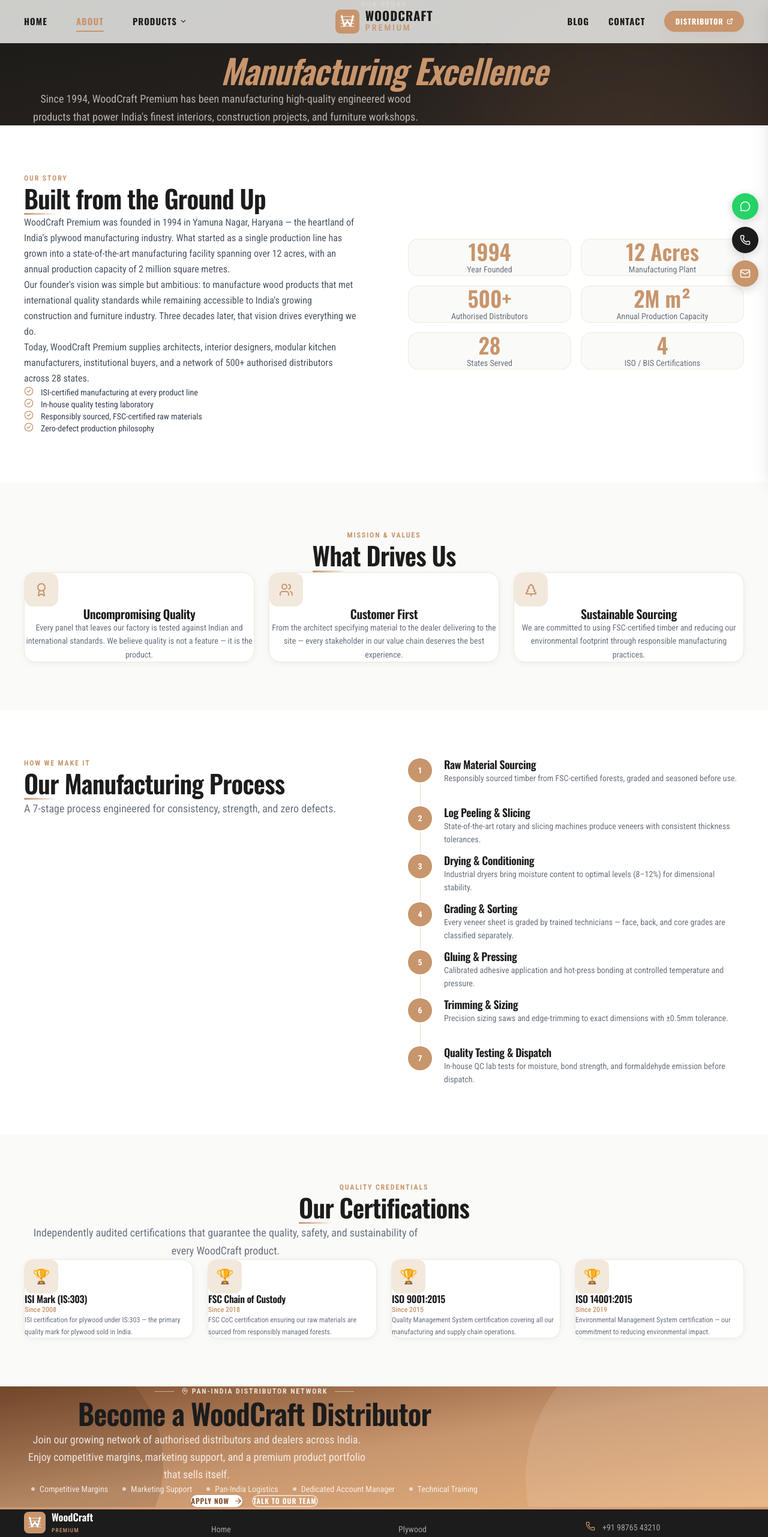
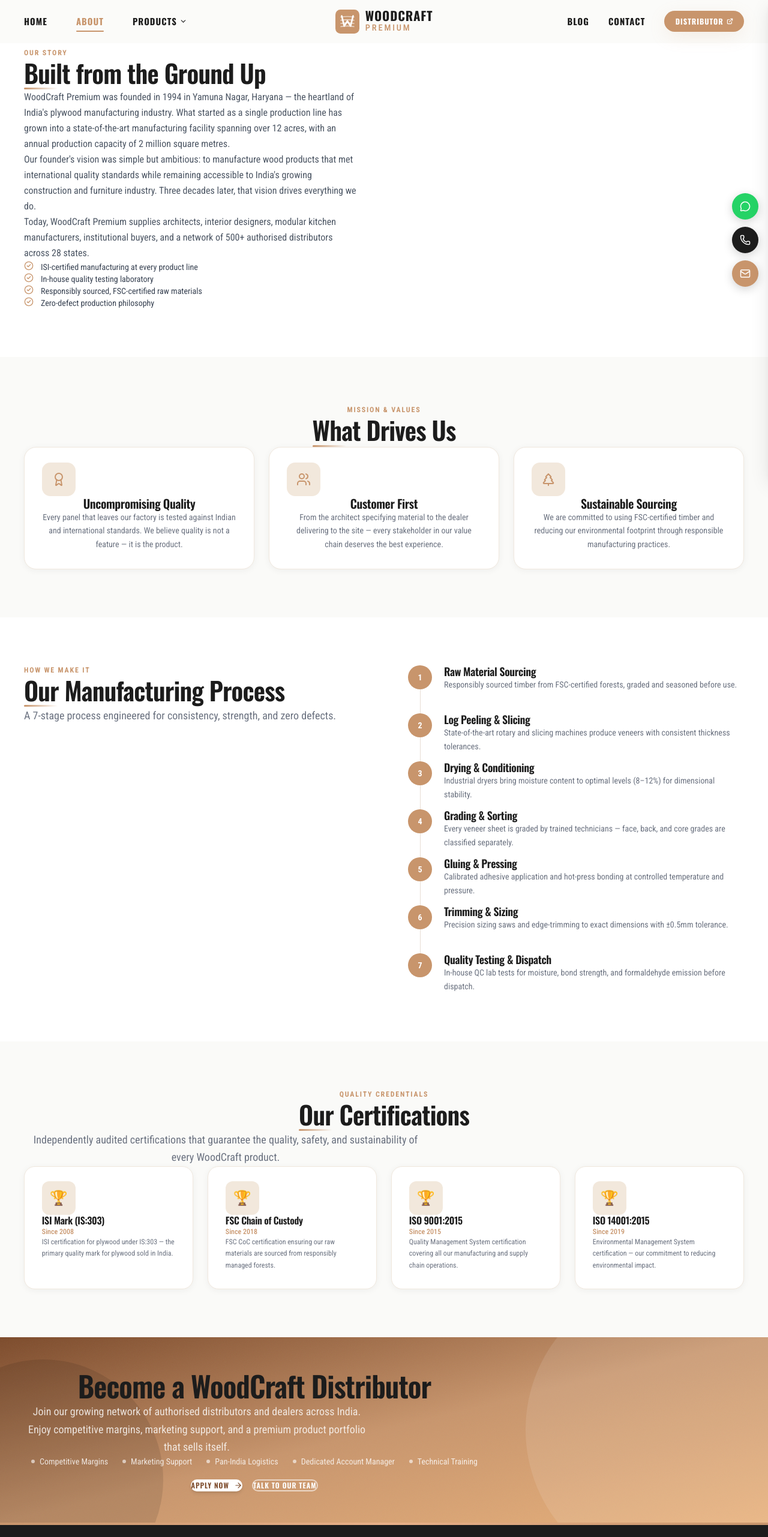
Before and after one commit to helpinfinitedev-ux/vishvnathtraders-fe, a Next.js app: page /about in a window 1280 px wide. Shown: the top 2562 px of the page at 60% size. Built offline with nearby package versions, Linux system fonts and the light colour scheme.

Commit message:
add home components, footer, and core pages

```diff
--- a/app/about/page.tsx
+++ b/app/about/page.tsx
@@ -37,7 +37,7 @@
   last?: boolean;
 }) {
   return (
-    <div className="flex gap-5">
+    <div className="flex gap-5  ">
       <div className="flex flex-col items-center">
         <div className="w-10 h-10 rounded-full bg-[#c8956c] flex items-center justify-center shrink-0">
           <span className="text-white font-semibold text-sm">{step}</span>
@@ -55,23 +55,6 @@
 export default function AboutPage() {
   return (
     <>
-      {/* ── Hero ── */}
-      <section className="relative py-24 md:py-32 overflow-hidden bg-[#1c1c1c]">
-        <div className="absolute inset-0 bg-gradient-to-br from-[#1a1a18] to-[#2d2520]" aria-hidden="true" />
-        <div className="absolute top-0 right-0 w-[500px] h-[400px] bg-[#c8956c]/10 rounded-full blur-[100px]" aria-hidden="true" />
-        <div className="container-site relative z-10 text-center">
-          <p className="text-xs font-semibold uppercase tracking-[0.18em] text-[#c8956c] mb-4">Our Story</p>
-          <h1 className="font-serif text-white font-semibold leading-tight mb-6" style={{ fontSize: "clamp(2rem, 5vw, 3.5rem)" }}>
-            Three Decades of<br />
-            <span className="text-[#c8956c] italic">Manufacturing Excellence</span>
-          </h1>
-          <p className="text-white/65 text-lg max-w-2xl mx-auto leading-relaxed">
-            Since 1994, WoodCraft Premium has been manufacturing high-quality engineered wood products that power
-            India&apos;s finest interiors, construction projects, and furniture workshops.
-          </p>
-        </div>
-      </section>
-
       {/* ── Brand Story ── */}
       <section className="section-pad bg-white">
         <div className="container-site">
@@ -110,27 +93,13 @@
                 ))}
               </ul>
             </div>
-
-            {/* Stats panel */}
-            <div className="grid grid-cols-2 gap-4">
-              {[
-                { value: "1994", label: "Year Founded" },
-                { value: "12 Acres", label: "Manufacturing Plant" },
-                { value: "500+", label: "Authorised Distributors" },
-                { value: "2M m²", label: "Annual Production Capacity" },
-                { value: "28", label: "States Served" },
-                { value: "4", label: "ISO / BIS Certifications" },
-              ].map((stat) => (
-                <StatCard key={stat.label} {...stat} />
-              ))}
-            </div>
           </div>
         </div>
       </section>
 
       {/* ── Mission & Values ── */}
       <section className="section-pad bg-[#fafaf8]">
-        <div className="container-site">
+        <div className="container-site" >
           <SectionHeading
             eyebrow="Mission & Values"
             title="What Drives Us"
@@ -154,8 +123,9 @@
                 body: "We are committed to using FSC-certified timber and reducing our environmental footprint through responsible manufacturing practices.",
               },
             ].map(({ icon: Icon, title, body }) => (
-              <div key={title} className="bg-white p-8 rounded-[20px] border border-[#f0e8de] text-center shadow-[0_2px_12px_rgba(28,28,28,0.05)]">
-                <div className="w-14 h-14 rounded-[14px] bg-[#f2e8dc] flex items-center justify-center mx-auto mb-5">
+              <div key={title} className="bg-white p-8 rounded-[20px] border border-[#f0e8de] text-center shadow-[0_2px_12px_rgba(28,28,28,0.05)]"
+                style={{ paddingTop: "1.55rem", paddingBottom: "1.8rem", paddingRight: "1.8rem", paddingLeft: "1.8rem" }}>
+                <div className="w-14 h-14 rounded-[14px] bg-[#f2e8dc] flex items-center justify-center mx-auto mb-5 ">
                   <Icon className="w-6 h-6 text-[#c8956c]" />
                 </div>
                 <h3 className="font-serif text-xl font-semibold text-[#1c1c1c] mb-3">{title}</h3>
@@ -212,7 +182,7 @@
               <div
                 key={cert.id}
                 className="bg-white p-6 rounded-[18px] border border-[#f0e8de] shadow-[0_2px_12px_rgba(28,28,28,0.05)] hover:shadow-[0_6px_24px_rgba(200,149,108,0.12)] hover:-translate-y-0.5 transition-all duration-300"
-              >
+                style={{ paddingTop: "1.55rem", paddingBottom: "1.8rem", paddingRight: "1.8rem", paddingLeft: "1.8rem" }}>
                 <div className="w-14 h-14 rounded-[12px] bg-[#f2e8dc] flex items-center justify-center mb-4 text-2xl">
                   🏆
                 </div>
--- a/app/components/home/CategoryHighlights.tsx
+++ b/app/components/home/CategoryHighlights.tsx
@@ -10,12 +10,12 @@
 
 // Each category gets a unique gradient & accent for visual variety
 const CATEGORY_STYLES: Record<string, { gradient: string; icon: string }> = {
-  plywood:       { gradient: "from-[#4a3728] to-[#7c5b43]", icon: "🪵" },
-  blockboard:    { gradient: "from-[#6b4c3a] to-[#9c7556]", icon: "🟩" },
-  veneer:        { gradient: "from-[#5e402e] to-[#8f6246]", icon: "🌿" },
-  laminates:     { gradient: "from-[#3d2a1c] to-[#664630]", icon: "🎨" },
+  plywood: { gradient: "from-[#4a3728] to-[#7c5b43]", icon: "🪵" },
+  blockboard: { gradient: "from-[#6b4c3a] to-[#9c7556]", icon: "🟩" },
+  veneer: { gradient: "from-[#5e402e] to-[#8f6246]", icon: "🌿" },
+  laminates: { gradient: "from-[#3d2a1c] to-[#664630]", icon: "🎨" },
   "flush-doors": { gradient: "from-[#705039] to-[#a3795a]", icon: "🚪" },
-  mdf:           { gradient: "from-[#523827] to-[#80583d]", icon: "📐" },
+  mdf: { gradient: "from-[#523827] to-[#80583d]", icon: "📐" },
 };
 
 export function CategoryHighlights() {
@@ -88,7 +88,7 @@
                 </div>
 
                 {/* Content */}
-                <div className="relative z-10 p-5 md:p-6">
+                <div className="relative z-10" style={{ padding: "1.25rem 1.5rem" }}>
                   {/* Icon */}
                   <span className="text-3xl mb-3 block" aria-hidden="true">{style.icon}</span>
 
@@ -101,10 +101,10 @@
                   </p>
 
                   {/* Link arrow */}
-                  <div className="flex items-center gap-1.5 text-[#c8956c] text-sm font-medium group-hover:gap-3 transition-all duration-200">
+                  {/* <div className="flex items-center gap-1.5 text-[#c8956c] text-sm font-medium group-hover:gap-3 transition-all duration-200">
                     <span>Shop Now</span>
                     <ArrowRight className="w-4 h-4" />
-                  </div>
+                  </div> */}
                 </div>
               </Link>
             );
--- a/app/components/home/DistributorCTABanner.tsx
+++ b/app/components/home/DistributorCTABanner.tsx
@@ -13,7 +13,7 @@
       aria-labelledby="distributor-cta-heading"
     >
       {/* Rich wood-tone gradient background */}
-      <div className="absolute inset-0 bg-gradient-to-br from-[#7c4a2a] via-[#c8956c] to-[#e8b07a]" aria-hidden="true" />
+      <div className="absolute inset-0 bg-gradient-to-br from-[#7c4a2a] via-[#c8956c] to-[#e8b07a]" aria-hidden="true" style={{ padding: "1.25rem 1.5rem" }} />
 
       {/* Subtle grain texture */}
       <svg
@@ -34,18 +34,8 @@
       <div className="absolute -top-24 -right-24 w-[500px] h-[500px] rounded-full bg-white/10 pointer-events-none" aria-hidden="true" />
       <div className="absolute -bottom-32 -left-32 w-[400px] h-[400px] rounded-full bg-black/10 pointer-events-none" aria-hidden="true" />
 
-      <div className="container-site relative z-10">
+      <div className="container-site relative z-10" style={{ marginTop: "3.25rem", marginBottom: "3.25rem" }}>
         <div className="max-w-3xl mx-auto text-center">
-          {/* Eyebrow */}
-          <div className="flex items-center justify-center gap-3 mb-6">
-            <span className="h-px w-8 bg-white/50" />
-            <div className="flex items-center gap-1.5 text-white/80 text-xs font-semibold uppercase tracking-[0.15em]">
-              <MapPin className="w-3 h-3" />
-              Pan-India Distributor Network
-            </div>
-            <span className="h-px w-8 bg-white/50" />
-          </div>
-
           {/* Headline */}
           <h2
             id="distributor-cta-heading"
@@ -79,7 +69,7 @@
           </div>
 
           {/* CTAs */}
-          <div className="flex flex-wrap justify-center gap-4">
+          <div className="flex flex-wrap justify-center gap-4" style={{ marginTop: "1.25rem" }}>
             {/* White filled pill on dark bg */}
             <Button
               variant="primary"
--- a/app/components/home/Testimonials.tsx
+++ b/app/components/home/Testimonials.tsx
@@ -50,6 +50,7 @@
           <div
             key={active}
             className="bg-white rounded-[24px] p-8 md:p-12 shadow-[0_4px_32px_rgba(200,149,108,0.12)] border border-[#f0e8de] animate-fade-up"
+            style={{ padding: "1.55rem 1.8rem" }}
           >
             {/* Stars */}
             <StarRating rating={current.rating} size="md" className="mb-6" />
--- a/app/components/home/WhyChooseUs.tsx
+++ b/app/components/home/WhyChooseUs.tsx
@@ -64,7 +64,7 @@
               <div
                 key={item.id}
                 className="group flex flex-col gap-4 p-6 md:p-7 rounded-[20px] bg-white border border-[#f0e8de] shadow-[0_2px_12px_rgba(28,28,28,0.05)] hover:shadow-[0_8px_32px_rgba(200,149,108,0.12)] hover:border-[#c8956c] hover:-translate-y-1 transition-all duration-300"
-                style={{ animationDelay: `${i * 60}ms` }}
+                style={{ animationDelay: `${i * 60}ms`, padding: "1.25rem 1.5rem" }}
               >
                 {/* Icon */}
                 <div className="w-12 h-12 rounded-[12px] bg-[#c8956c]/15 flex items-center justify-center group-hover:bg-[#c8956c]/25 transition-colors duration-300">
```
Also changed, not shown: app/components/layout/Footer.tsx (+5 -5 lines), app/contact/page.tsx (+4 -3 lines).
